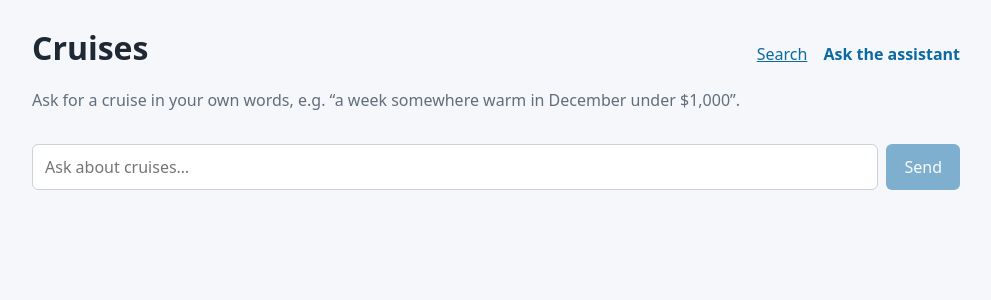
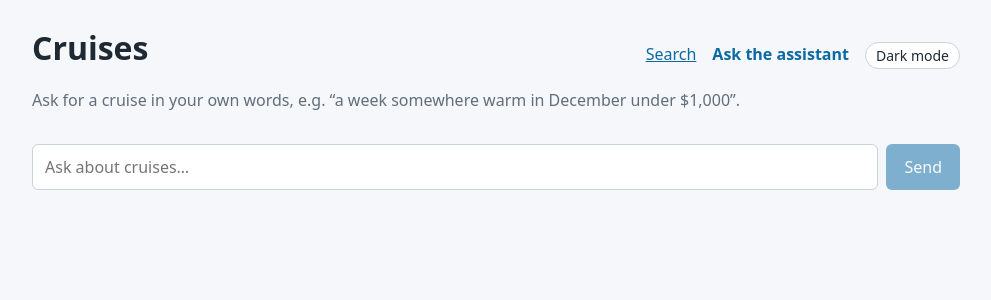
Before and after one commit to julioarhernandez/cruises, a React (Vite) app in the folder apps/client/: page /assistant in a window 1280 px wide. Shown: the top 300 px of the page, without its empty margins (144-1135 px from the left). Built offline with nearby package versions, Linux system fonts and the light colour scheme.

Commit message:
Add a light/dark theme switcher using React context
Colors are now CSS variables, switched by data-theme on <html>.
ThemeProvider holds the current theme and saves it to localStorage;
any component can read or toggle it with useTheme().

```diff
--- a/apps/client/src/App.tsx
+++ b/apps/client/src/App.tsx
@@ -1,4 +1,5 @@
 import { Link, NavLink, Route, Routes } from 'react-router'
+import ThemeToggle from './components/ThemeToggle'
 import AssistantPage from './pages/AssistantPage'
 import CruiseDetails from './pages/CruiseDetails'
 import SearchPage from './pages/SearchPage'
@@ -15,6 +16,7 @@ export default function App() {
             Search
           </NavLink>
           <NavLink to="/assistant">Ask the assistant</NavLink>
+          <ThemeToggle />
         </nav>
       </header>
       <Routes>
--- /dev/null
+++ b/apps/client/src/components/ThemeToggle.tsx
@@ -0,0 +1,11 @@
+import { useTheme } from '../context/ThemeContext'
+
+export default function ThemeToggle() {
+  const { theme, toggleTheme } = useTheme()
+
+  return (
+    <button type="button" className="theme-toggle" onClick={toggleTheme}>
+      {theme === 'light' ? 'Dark mode' : 'Light mode'}
+    </button>
+  )
+}
--- /dev/null
+++ b/apps/client/src/context/ThemeContext.ts
@@ -0,0 +1,18 @@
+import { createContext, useContext } from 'react'
+
+export type Theme = 'light' | 'dark'
+
+type ThemeContextValue = {
+  theme: Theme
+  toggleTheme: () => void
+}
+
+export const ThemeContext = createContext<ThemeContextValue | null>(null)
+
+export function useTheme() {
+  const value = useContext(ThemeContext)
+  if (!value) {
+    throw new Error('useTheme must be used inside <ThemeProvider>')
+  }
+  return value
+}
--- /dev/null
+++ b/apps/client/src/context/ThemeProvider.tsx
@@ -0,0 +1,22 @@
+import { useEffect, useState, type ReactNode } from 'react'
+import { ThemeContext, type Theme } from './ThemeContext'
+
+function savedTheme(): Theme {
+  return localStorage.getItem('theme') === 'dark' ? 'dark' : 'light'
+}
+
+export default function ThemeProvider({ children }: { children: ReactNode }) {
+  const [theme, setTheme] = useState<Theme>(savedTheme)
+
+  // The CSS reads the theme from <html data-theme="...">.
+  useEffect(() => {
+    document.documentElement.dataset.theme = theme
+    localStorage.setItem('theme', theme)
+  }, [theme])
+
+  function toggleTheme() {
+    setTheme((current) => (current === 'light' ? 'dark' : 'light'))
+  }
+
+  return <ThemeContext value={{ theme, toggleTheme }}>{children}</ThemeContext>
+}
--- a/apps/client/src/main.tsx
+++ b/apps/client/src/main.tsx
@@ -3,11 +3,14 @@ import { createRoot } from 'react-dom/client'
 import { BrowserRouter } from 'react-router'
 import './styles/index.css'
 import App from './App.tsx'
+import ThemeProvider from './context/ThemeProvider.tsx'
 
 createRoot(document.getElementById('root')!).render(
   <StrictMode>
-    <BrowserRouter>
-      <App />
-    </BrowserRouter>
+    <ThemeProvider>
+      <BrowserRouter>
+        <App />
+      </BrowserRouter>
+    </ThemeProvider>
   </StrictMode>,
 )
--- a/apps/client/src/styles/index.css
+++ b/apps/client/src/styles/index.css
@@ -1,8 +1,30 @@
+:root {
+  --bg: #f5f7fa;
+  --surface: #ffffff;
+  --text: #1f2933;
+  --muted: #616e7c;
+  --border: #e4e7eb;
+  --input-border: #cbd2d9;
+  --accent: #0b69a3;
+  color-scheme: light;
+}
+
+:root[data-theme='dark'] {
+  --bg: #12161c;
+  --surface: #1c222b;
+  --text: #e4e7eb;
+  --muted: #9aa5b1;
+  --border: #2f3843;
+  --input-border: #3e4c59;
+  --accent: #4ea8de;
+  color-scheme: dark;
+}
+
 :root {
   font-family: system-ui, -apple-system, 'Segoe UI', Roboto, sans-serif;
   line-height: 1.5;
-  color: #1f2933;
-  background: #f5f7fa;
+  color: var(--text);
+  background: var(--bg);
 }
 
 * {
@@ -24,7 +46,7 @@ h1 {
 }
 
 .muted {
-  color: #616e7c;
+  color: var(--muted);
 }
 
 .cruise-list {
@@ -40,8 +62,8 @@ h1 {
   justify-content: space-between;
   gap: 16px;
   padding: 16px 20px;
-  background: white;
-  border: 1px solid #e4e7eb;
+  background: var(--surface);
+  border: 1px solid var(--border);
   border-radius: 8px;
 }
 
@@ -82,10 +104,11 @@ h1 {
 .search select {
   font: inherit;
   font-weight: normal;
+  color: inherit;
   padding: 8px 10px;
-  border: 1px solid #cbd2d9;
+  border: 1px solid var(--input-border);
   border-radius: 6px;
-  background: white;
+  background: var(--surface);
 }
 
 @media (max-width: 600px) {
@@ -95,7 +118,7 @@ h1 {
 }
 
 a {
-  color: #0b69a3;
+  color: var(--accent);
 }
 
 h1 a {
@@ -113,8 +136,8 @@ h1 a {
 }
 
 .details {
-  background: white;
-  border: 1px solid #e4e7eb;
+  background: var(--surface);
+  border: 1px solid var(--border);
   border-radius: 8px;
   padding: 20px 24px;
 }
@@ -176,14 +199,14 @@ h1 a {
 
 .message.user {
   justify-self: end;
-  background: #0b69a3;
+  background: var(--accent);
   color: white;
 }
 
 .message.assistant {
   justify-self: start;
-  background: white;
-  border: 1px solid #e4e7eb;
+  background: var(--surface);
+  border: 1px solid var(--border);
 }
 
 .chat-form {
@@ -195,8 +218,10 @@ h1 a {
   flex: 1;
   font: inherit;
   padding: 10px 12px;
-  border: 1px solid #cbd2d9;
+  border: 1px solid var(--input-border);
   border-radius: 6px;
+  color: inherit;
+  background: var(--surface);
 }
 
 .chat-form button {
@@ -204,7 +229,7 @@ h1 a {
   padding: 10px 18px;
   border: 0;
   border-radius: 6px;
-  background: #0b69a3;
+  background: var(--accent);
   color: white;
   cursor: pointer;
 }
@@ -223,3 +248,14 @@ h1 a {
   max-width: 100%;
   width: 100%;
 }
+
+.theme-toggle {
+  font: inherit;
+  font-size: 0.875rem;
+  padding: 2px 10px;
+  border: 1px solid var(--input-border);
+  border-radius: 999px;
+  background: var(--surface);
+  color: inherit;
+  cursor: pointer;
+}
```
Also changed, not shown: apps/client/src/test/setup.ts (+1 -0 lines), 1 other file (tests, documents, lock files or other folders).
